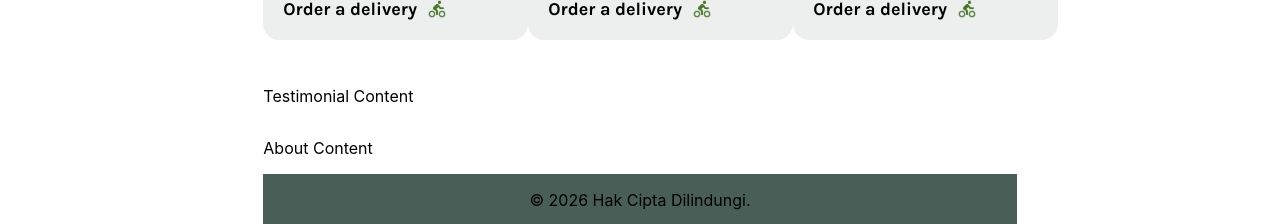
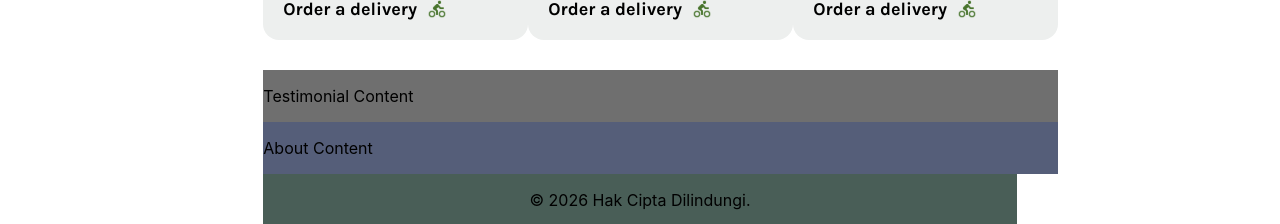
Before and after one commit to daniudan/capstone, a React (Create React App) app: page / in a window 1280 px wide. Shown: the part 1052-1276 px from the top of the page. Built offline with nearby package versions, Linux system fonts and the light colour scheme; a web font is replaced by a local one.

Commit message:
done sampai highlight card - tambahan

```diff
--- a/src/App.css
+++ b/src/App.css
@@ -81,3 +81,8 @@ footer {
   gap: 20px;
   background-color: #495e57;
 }
+
+button:hover {
+  background-color: #495e57;
+  color: #ffffff;
+}
--- a/src/components/About.css
+++ b/src/components/About.css
@@ -0,0 +1,3 @@
+.about {
+    background-color: rgb(85, 94, 121);
+}
--- a/src/components/About.js
+++ b/src/components/About.js
@@ -3,9 +3,9 @@ import './About.css';
 
 function About() {
   return (
-    <>
+    <div className="about">
       <p>About Content</p>
-    </>
+    </div>
   );
 }
 
--- a/src/components/Hero.js
+++ b/src/components/Hero.js
@@ -14,7 +14,7 @@ function Hero() {
             <button className="reserve-button">Reserve a Table</button>
         </div>
         <div className="hero-image">
-        <img src={restaurantFoodImg} alt="Hero" />
+          <img src={restaurantFoodImg} alt="Hero" />
         </div>
     </section>
   );
--- a/src/components/Testimonial.css
+++ b/src/components/Testimonial.css
@@ -0,0 +1,3 @@
+.testimonial {
+    background-color: rgb(111, 111, 111);
+}
--- a/src/components/Testimonial.js
+++ b/src/components/Testimonial.js
@@ -3,9 +3,9 @@ import './Testimonial.css';
 
 function Testimonial() {
   return (
-    <>
+    <div className="testimonial">
       <p>Testimonial Content</p>
-    </>
+    </div>
   );
 }
 
```
